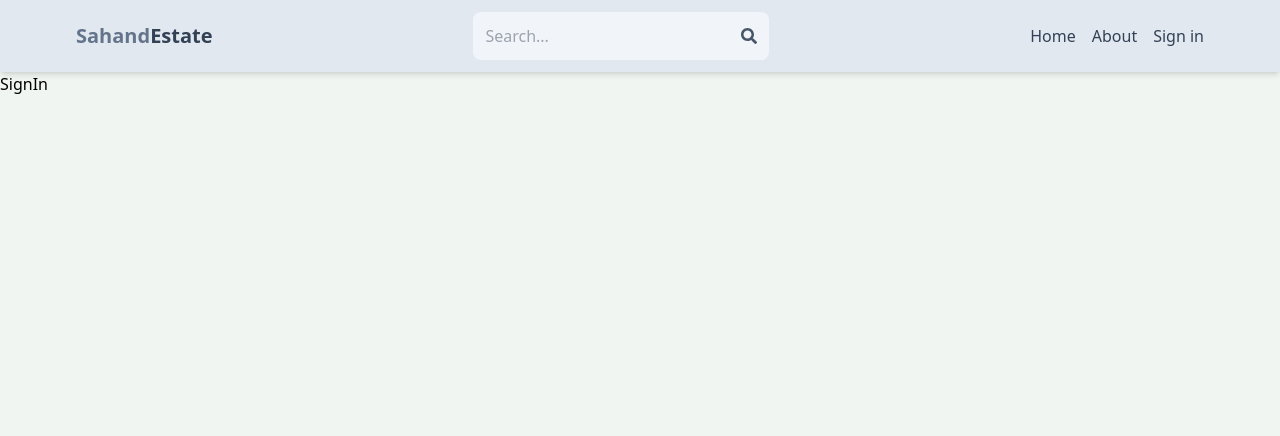
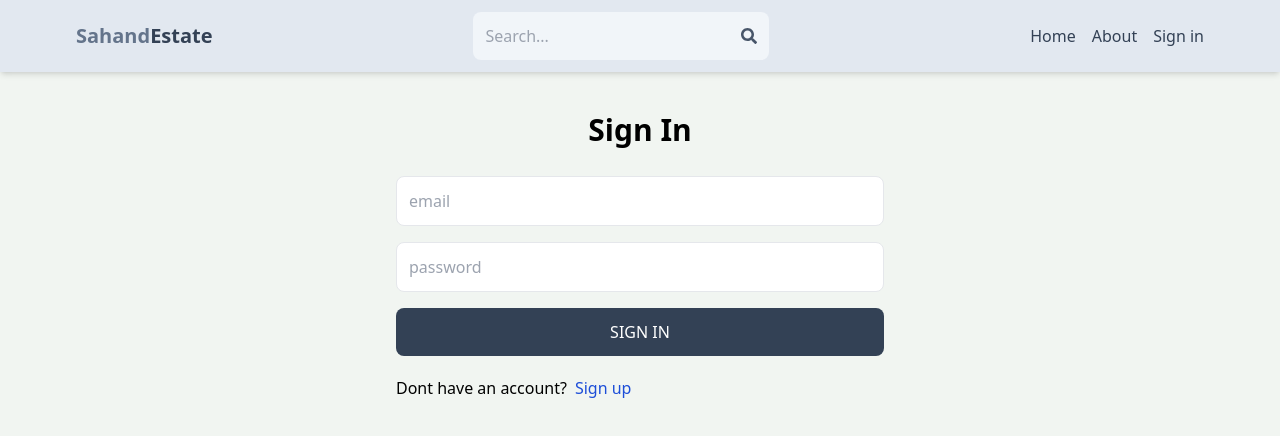
Before and after one commit to IonathanG/mern-estate, a React (Vite) app in the folder client/: page /sign-in in a window 1280 px wide. Shown: the top 436 px of the page. Built offline with nearby package versions, Linux system fonts and the light colour scheme.

Commit message:
complete sign in page functionality

```diff
--- a/client/src/pages/SignIn.jsx
+++ b/client/src/pages/SignIn.jsx
@@ -1,5 +1,83 @@
-const SignIn = () => {
-  return <div>SignIn</div>;
-};
+import { useState } from "react";
+import { Link, useNavigate } from "react-router-dom";
 
-export default SignIn;
+export default function SignIn() {
+  const [formData, setFormData] = useState({});
+  const [error, setError] = useState(null);
+  const [loading, setLoading] = useState(false);
+
+  const navigate = useNavigate();
+
+  const handleChange = (e) => {
+    setFormData({
+      ...formData,
+      [e.target.id]: e.target.value,
+    });
+  };
+
+  const handleSubmit = async (e) => {
+    e.preventDefault();
+    try {
+      setLoading(true);
+      const res = await fetch("/api/auth/signin", {
+        method: "POST",
+        headers: {
+          "Content-Type": "application/json",
+        },
+        body: JSON.stringify(formData),
+      });
+
+      const data = await res.json();
+      console.log(data);
+
+      if (data.success === false) {
+        setLoading(false);
+        setError(data.message);
+        return;
+      }
+
+      setLoading(false);
+      setError(null);
+      navigate("/");
+    } catch (error) {
+      setLoading(false);
+      setError(error.message);
+    }
+  };
+
+  return (
+    <div className="p-3 max-w-lg mx-auto">
+      <h1 className="text-3xl text-center font-semibold my-7">Sign In</h1>
+      <form onSubmit={handleSubmit} className="flex flex-col gap-4">
+        <input
+          type="email"
+          placeholder="email"
+          className="border p-3 rounded-lg"
+          id="email"
+          onChange={handleChange}
+        />
+        <input
+          type="password"
+          placeholder="password"
+          className="border p-3 rounded-lg"
+          id="password"
+          onChange={handleChange}
+        />
+
+        <button
+          disabled={loading}
+          className="bg-slate-700 text-white p-3 rounded-lg uppercase hover:opacity-95 disabled:opacity-80"
+        >
+          {loading ? "Loading..." : "Sign In"}
+        </button>
+      </form>
+      <div className="flex gap-2 mt-5">
+        <p>Dont have an account?</p>
+        <Link to={"/sign-up"}>
+          <span className="text-blue-700">Sign up</span>
+        </Link>
+      </div>
+      {error && <p className="text-red-500 mt-5">{error}</p>}
+    </div>
+  );
+}
```
